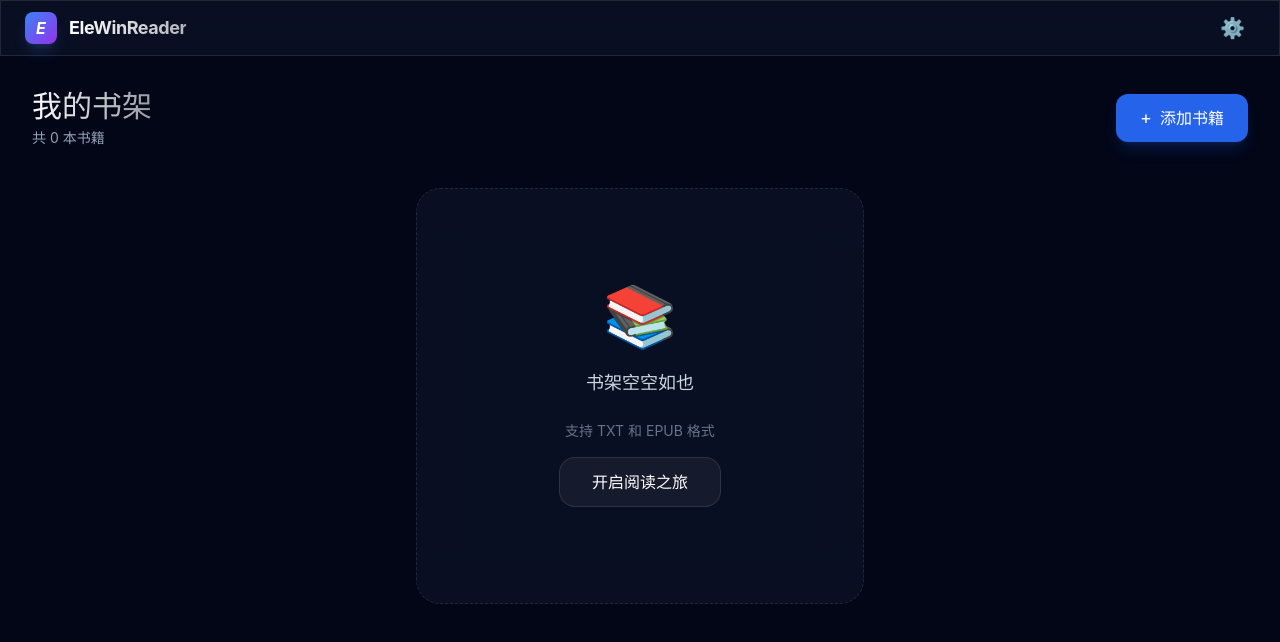
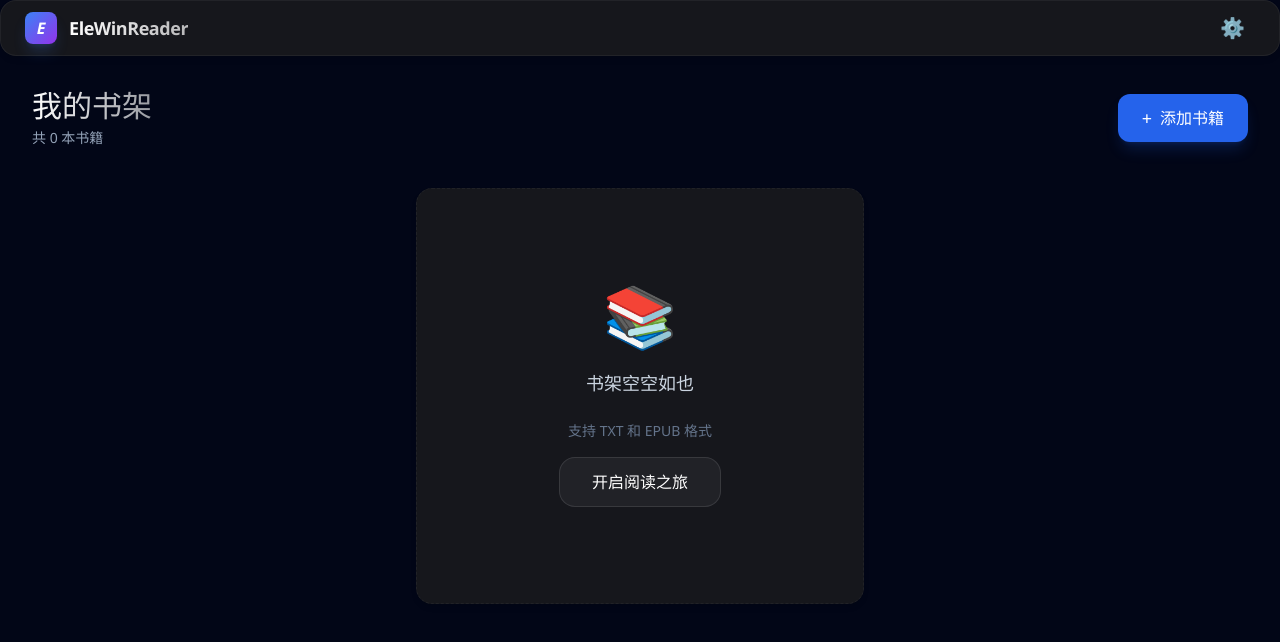
Before and after one commit to Metahumanz/EleReaderWin, a Vue app: page / in a window 1280 px wide. Shown: the top 642 px of the page. Built offline with nearby package versions, Linux system fonts and the light colour scheme.

Commit message:
feat: v0.2.0 - Win11 Fluent UI / 按键快捷键指南

```diff
--- a/package.json
+++ b/package.json
@@ -1,6 +1,6 @@
 {
   "name": "ele-win-reader",
-  "version": "0.1.15",
+  "version": "0.2.0",
   "description": "A modern desktop reader application built with Electron and Vue",
   "main": "dist-electron/main.js",
   "scripts": {
--- a/src/components/ReaderView.vue
+++ b/src/components/ReaderView.vue
@@ -98,6 +98,10 @@ interface CustomTheme {
 }
 const customThemes = ref<CustomTheme[]>([])
 const newThemeName = ref('')
+const showKeyHints = ref(true)
+
+const closeKeyHints = () => { showKeyHints.value = false }
+const disableKeyHints = () => { showKeyHints.value = false; saveSetting('hideKeyHints', 'true') }
 
 const loadSettings = async () => {
   try {
@@ -117,6 +121,7 @@ const loadSettings = async () => {
         if (s.key === 'reader_flipMode') flipMode.value = (s.value === 'cover' ? 'cover' : 'slide')
         if (s.key === 'reader_pageMode') pageMode.value = (s.value === 'double' ? 'double' : 'single')
         if (s.key === 'reader_doublePageStep') doublePageStep.value = (parseInt(s.value) === 1 ? 1 : 2)
+        if (s.key === 'hideKeyHints') showKeyHints.value = (s.value !== 'true')
         if (s.key === 'custom_themes') {
           try { customThemes.value = JSON.parse(s.value) || [] } catch (_) {}
         }
@@ -591,6 +596,45 @@ onUnmounted(() => {
         </div>
       </div>
 
+      <!-- Key Hints Overlay -->
+      <Transition name="fade">
+        <div v-if="showKeyHints" class="absolute inset-0 z-[100] flex items-center justify-center bg-black/40 backdrop-blur-sm" @click.stop>
+          <div class="glass-dark p-8 rounded-3xl w-full max-w-md shadow-2xl border border-white/10 animate-scale-up">
+            <h3 class="text-2xl font-bold mb-6 flex items-center gap-3"><span class="text-3xl">⌨️</span> 快捷键指南</h3>
+            <div class="space-y-4 mb-8">
+              <div class="flex items-center justify-between p-3 glass rounded-xl">
+                <span class="text-slate-300">上一页</span>
+                <div class="flex gap-1">
+                  <kbd class="px-2 py-1 bg-white/10 rounded-lg shadow-sm border border-white/5 text-sm font-mono">←</kbd>
+                  <kbd class="px-2 py-1 bg-white/10 rounded-lg shadow-sm border border-white/5 text-sm font-mono">A / W</kbd>
+                  <kbd class="px-2 py-1 bg-white/10 rounded-lg shadow-sm border border-white/5 text-sm font-mono">PgUp</kbd>
+                </div>
+              </div>
+              <div class="flex items-center justify-between p-3 glass rounded-xl">
+                <span class="text-slate-300">下一页</span>
+                <div class="flex gap-1">
+                  <kbd class="px-2 py-1 bg-white/10 rounded-lg shadow-sm border border-white/5 text-sm font-mono">→</kbd>
+                  <kbd class="px-2 py-1 bg-white/10 rounded-lg shadow-sm border border-white/5 text-sm font-mono">D / S</kbd>
+                  <kbd class="px-2 py-1 bg-white/10 rounded-lg shadow-sm border border-white/5 text-sm font-mono">PgDn</kbd>
+                </div>
+              </div>
+              <div class="flex items-center justify-between p-3 glass rounded-xl">
+                <span class="text-slate-300">退出全屏 / 关闭菜单</span>
+                <kbd class="px-2 py-1 bg-white/10 rounded-lg shadow-sm border border-white/5 text-sm font-mono">ESC</kbd>
+              </div>
+              <div class="flex items-center justify-between p-3 glass rounded-xl">
+                <span class="text-slate-300">鼠标操作</span>
+                <span class="text-xs text-slate-400">点击中间唤出菜单，两侧翻页</span>
+              </div>
+            </div>
+            <div class="flex gap-4">
+              <button @click="disableKeyHints" class="flex-1 py-3 px-4 glass-card rounded-xl text-sm font-medium hover:bg-white/10 transition-all border border-white/5">不再提示</button>
+              <button @click="closeKeyHints" class="flex-1 py-3 px-4 bg-blue-600 hover:bg-blue-500 rounded-xl text-sm font-bold shadow-lg shadow-blue-500/20 transition-all">我知道了</button>
+            </div>
+          </div>
+        </div>
+      </Transition>
+
       <!-- HUD -->
       <div v-if="!showMenu" class="hud">
         <span class="hp">{{ currentPage === 0 ? book?.title : currentChapterData?.title }}</span>
--- a/src/components/SettingsView.vue
+++ b/src/components/SettingsView.vue
@@ -12,6 +12,7 @@ interface Book { id: number; title: string }
 
 const bgImage = ref('')
 const bgPreview = ref('')
+const showKeyHints = ref(true)
 const appVersion = ref('')
 const updateStatus = ref('')
 const updateDetail = ref('')
@@ -29,6 +30,7 @@ const loadSettings = async () => {
     const settings = result as Setting[]
     for (const s of settings) {
       if (s.key === 'bgImage') { bgImage.value = s.value || ''; bgPreview.value = s.value || '' }
+      if (s.key === 'hideKeyHints') { showKeyHints.value = s.value !== 'true' }
     }
   } catch (e) { console.error(e) }
 }
@@ -52,6 +54,10 @@ const applyBgImage = async () => {
   bgImage.value = v; bgPreview.value = v
   await saveSetting('bgImage', v)
   emit('refresh-settings')
+}
+
+const toggleKeyHints = async () => {
+  await saveSetting('hideKeyHints', (!showKeyHints.value).toString())
 }
 
 const clearBgImage = async () => {
@@ -162,6 +168,19 @@ onMounted(async () => {
       </div>
     </section>
 
+    <!-- UI & Helpers -->
+    <section class="glass-dark rounded-3xl p-8 border border-white/5 space-y-6">
+      <div class="flex items-center gap-3 mb-2"><span class="text-xl">⌨️</span><h3 class="text-lg font-bold">阅读助手</h3></div>
+      <label class="flex items-center gap-3 cursor-pointer select-none">
+        <input type="checkbox" v-model="showKeyHints" @change="toggleKeyHints" class="hidden" />
+        <div class="w-12 h-6 rounded-full transition-colors duration-300 relative border border-white/10" :class="showKeyHints ? 'bg-blue-600' : 'bg-white/5'">
+          <div class="absolute w-4 h-4 rounded-full bg-white top-1 transition-transform duration-300 shadow-sm" :class="!showKeyHints ? 'left-1' : 'translate-x-6 left-1'"></div>
+        </div>
+        <span class="text-slate-300 text-sm">显示快捷键与操作提示</span>
+      </label>
+      <p class="text-xs text-slate-500 mt-1 pl-[3.75rem]">开启后，进入阅读界面时将显示快捷键操作指南。</p>
+    </section>
+
     <!-- Background -->
     <section class="glass-dark rounded-3xl p-8 border border-white/5 space-y-6">
       <div class="flex items-center gap-3 mb-2"><span class="text-xl">🎨</span><h3 class="text-lg font-bold">阅读背景</h3></div>
--- a/src/index.css
+++ b/src/index.css
@@ -24,28 +24,28 @@
     text-indent: var(--p-indent, 2em) !important;
   }
 
-  /* Glassmorphism Utilities */
+  /* Windows 11 Fluent Design / Mica Utilities */
   .glass {
-    @apply bg-white/10 backdrop-blur-md border border-white/20;
+    @apply bg-white/[0.03] backdrop-blur-xl border border-white/[0.05] shadow-sm;
   }
 
   .glass-dark {
-    @apply bg-slate-900/60 backdrop-blur-xl border border-white/10;
+    @apply bg-[#202020]/70 backdrop-blur-2xl border border-white/[0.05] shadow-md rounded-2xl;
   }
 
   .glass-card {
-    @apply bg-white/5 backdrop-blur-sm border border-white/10 hover:bg-white/10 transition-all duration-300;
+    @apply bg-white/[0.02] backdrop-blur-md border border-white/[0.05] hover:bg-white/[0.05] transition-all duration-300 rounded-xl shadow-sm;
   }
 }
 
 :root {
-  font-family: 'Inter', system-ui, -apple-system, sans-serif;
+  font-family: "Segoe UI Variable Display", "Segoe UI", "PingFang SC", "Microsoft YaHei", sans-serif;
   line-height: 1.5;
   font-weight: 400;
 
   color-scheme: dark;
-  color: rgba(255, 255, 255, 0.95);
-  background-color: #020617;
+  color: rgba(255, 255, 255, 0.9);
+  background-color: #111111;
 
   font-synthesis: none;
   text-rendering: optimizeLegibility;
@@ -77,14 +77,20 @@ body {
 
 /* Custom Scrollbar */
 ::-webkit-scrollbar {
-  width: 8px;
-  height: 8px;
+  width: 6px;
+  height: 6px;
 }
 
 ::-webkit-scrollbar-track {
-  @apply bg-transparent;
+  background: transparent;
 }
 
 ::-webkit-scrollbar-thumb {
-  @apply bg-white/10 rounded-full hover:bg-white/20 transition-colors;
+  background: rgba(255,255,255,0.15);
+  border-radius: 9999px;
+  transition: background 0.3s;
 }
+
+::-webkit-scrollbar-thumb:hover {
+  background: rgba(255,255,255,0.25);
+}
```
